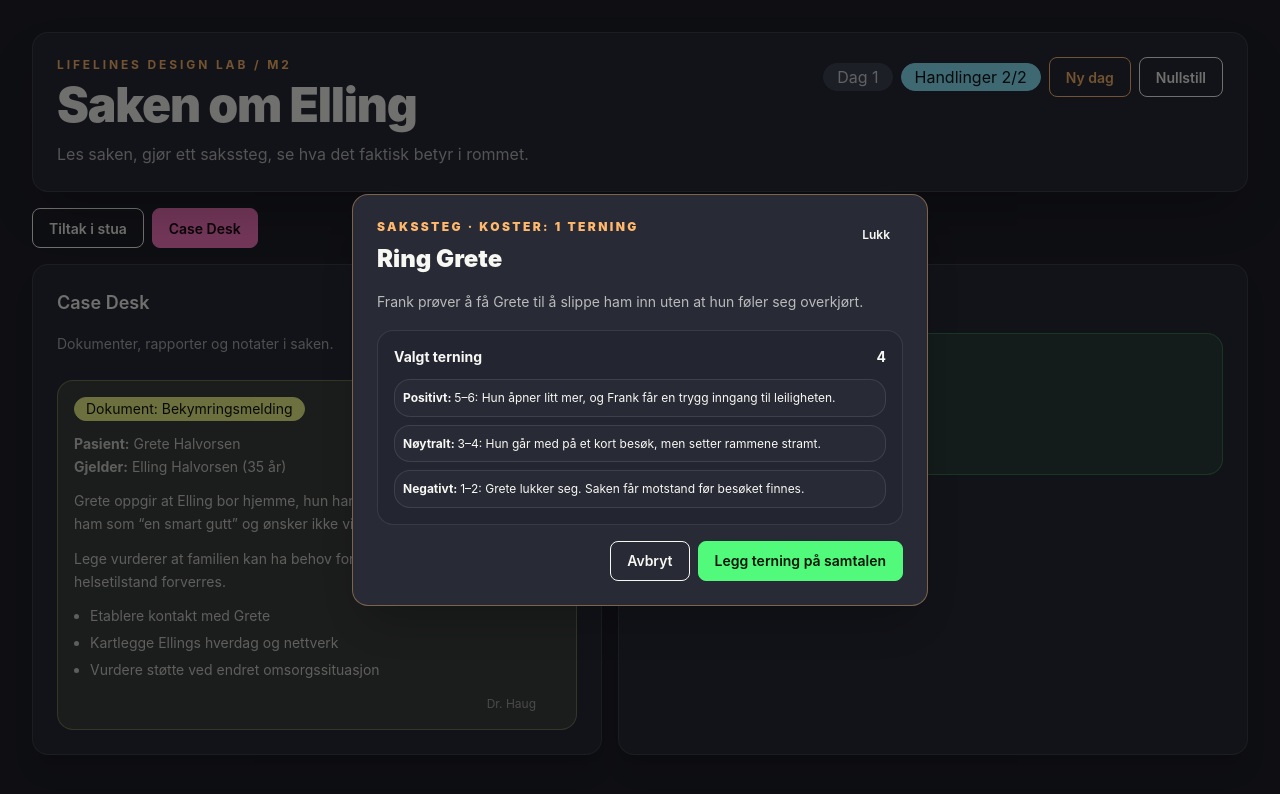
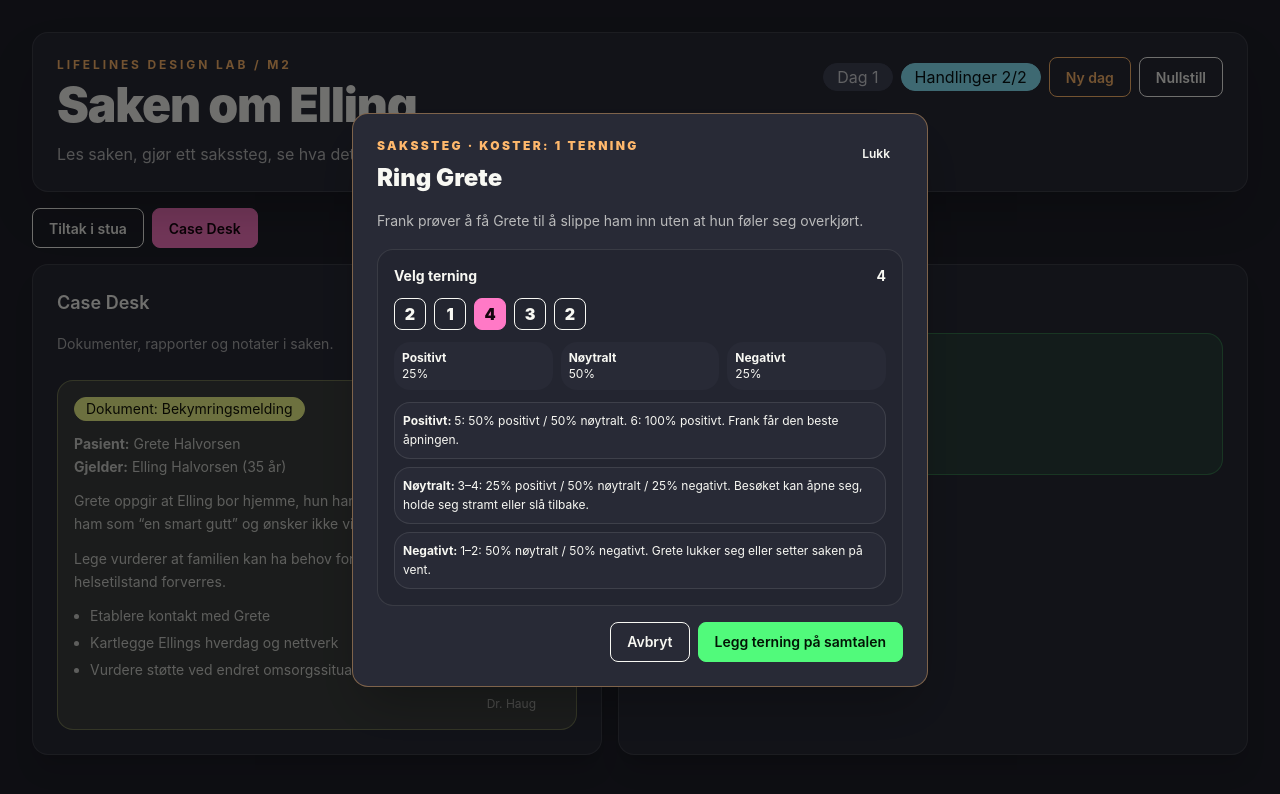
Before and after one commit to TerjeBallestad/lifelines-design-lab, a React (Vite) app: page / in a window 1280 px wide. Both pictures are taken after a click on the button "Ring Grete". Shown: the top 794 px of the page. Built offline with nearby package versions, Linux system fonts and the light colour scheme.

Commit message:
Fix clock dice odds and selection

```diff
--- a/src/components/PhonePracticeLab.tsx
+++ b/src/components/PhonePracticeLab.tsx
@@ -267,9 +267,10 @@ const actionDialogCopy: Record<
     body: 'Frank prøver å få Grete til å slippe ham inn uten at hun føler seg overkjørt.',
     confirmLabel: 'Legg terning på samtalen',
     bands: {
-      negative: '1–2: Grete lukker seg. Saken får motstand før besøket finnes.',
-      neutral: '3–4: Hun går med på et kort besøk, men setter rammene stramt.',
-      positive: '5–6: Hun åpner litt mer, og Frank får en trygg inngang til leiligheten.',
+      negative: '1–2: 50% nøytralt / 50% negativt. Grete lukker seg eller setter saken på vent.',
+      neutral:
+        '3–4: 25% positivt / 50% nøytralt / 25% negativt. Besøket kan åpne seg, holde seg stramt eller slå tilbake.',
+      positive: '5: 50% positivt / 50% nøytralt. 6: 100% positivt. Frank får den beste åpningen.',
     },
   },
   social_visit: {
@@ -277,9 +278,10 @@ const actionDialogCopy: Record<
     body: 'Frank bruker tid på å komme inn i rommet. Terningen avgjør temperaturen, ikke hva du observerer.',
     confirmLabel: 'Start besøket',
     bands: {
-      negative: '1–2: Anspent besøk. Grete styrer rommet hardt.',
-      neutral: '3–4: Rolig nok. Frank får ett godt holdepunkt.',
-      positive: '5–6: Noe løsner. Frank får ett holdepunkt uten å miste tillit.',
+      negative: '1–2: 50% nøytralt / 50% negativt. Grete styrer rommet eller besøket blir anspent.',
+      neutral:
+        '3–4: 25% positivt / 50% nøytralt / 25% negativt. Frank får et holdepunkt, men temperaturen kan bikke.',
+      positive: '5: 50% positivt / 50% nøytralt. 6: 100% positivt. Noe løsner uten å miste tillit.',
     },
   },
 };
@@ -294,6 +296,7 @@ const ActionResolutionDialog = observer(function ActionResolutionDialog({
   const store = useRootStore();
   const die = store.selectedDie;
   const copy = actionDialogCopy[kind];
+  const chances = die ? actionProbabilities(die.face) : undefined;
   const resolve = () => {
     if (kind === 'grete_call') store.resolveGreteCallWithSelectedDie();
     if (kind === 'social_visit') store.startSocialVisitWithSelectedDie();
@@ -318,12 +321,44 @@ const ActionResolutionDialog = observer(function ActionResolutionDialog({
           <p className="text-sm leading-relaxed text-base-content/70">{copy.body}</p>
           <div className="rounded-box border border-base-content/10 bg-base-200 p-4">
             <div className="flex items-center justify-between gap-3 text-sm font-bold">
-              <span>Valgt terning</span>
+              <span>Velg terning</span>
               <span>{die ? die.face : 'ingen ledig terning'}</span>
             </div>
+            <div className="mt-3 flex flex-wrap gap-2" aria-label="Velg terning for sakssteg">
+              {store.dicePool.map((item) => (
+                <button
+                  key={item.id}
+                  className={clsx(
+                    'btn btn-square btn-sm text-base font-black',
+                    item.used && 'btn-disabled opacity-35',
+                    !item.used && store.selectedDieId === item.id && 'btn-primary',
+                    !item.used && store.selectedDieId !== item.id && 'btn-outline',
+                  )}
+                  type="button"
+                  onClick={() => store.selectDie(item.id)}
+                  disabled={item.used}
+                  title={item.used ? 'Brukt i dag' : `Terning ${item.face}`}
+                >
+                  {item.face}
+                </button>
+              ))}
+            </div>
+            {chances ? (
+              <div className="mt-3 grid grid-cols-3 gap-2 text-xs">
+                {(['positive', 'neutral', 'negative'] as ActionOutcomeClass[]).map((kind) => (
+                  <div key={kind} className="rounded-box bg-base-100 p-2">
+                    <div className="font-bold">{actionOutcomeCopy[kind]}</div>
+                    <div>{pct(chances[kind])}</div>
+                  </div>
+                ))}
+              </div>
+            ) : null}
             <div className="mt-3 grid gap-2 text-xs leading-relaxed">
               {(['positive', 'neutral', 'negative'] as ActionOutcomeClass[]).map((kind) => (
-                <div key={kind} className="rounded-box border border-base-content/10 bg-base-100 p-2">
+                <div
+                  key={kind}
+                  className="rounded-box border border-base-content/10 bg-base-100 p-2"
+                >
                   <span className="font-bold">{actionOutcomeCopy[kind]}: </span>
                   {copy.bands[kind]}
                 </div>
@@ -433,7 +468,10 @@ const SocialVisitSurface = observer(function SocialVisitSurface() {
         </button>
       </Panel>
       {inspectionQuestion ? (
-        <ObservationDialog question={inspectionQuestion} onClose={() => setInspectionQuestion(null)} />
+        <ObservationDialog
+          question={inspectionQuestion}
+          onClose={() => setInspectionQuestion(null)}
+        />
       ) : null}
     </main>
   );
@@ -483,7 +521,12 @@ const ObservationDialog = observer(function ObservationDialog({
             <button className="btn btn-outline" type="button" onClick={onClose}>
               Ikke nå
             </button>
-            <button className="btn btn-success" type="button" onClick={observe} disabled={!canObserve}>
+            <button
+              className="btn btn-success"
+              type="button"
+              onClick={observe}
+              disabled={!canObserve}
+            >
               {alreadyObserved ? 'Observert' : 'Observér'}
             </button>
           </div>
--- a/src/content/actionCards.ts
+++ b/src/content/actionCards.ts
@@ -102,29 +102,19 @@ export function adjustedDie(face: DieFace, modifier: number): number {
 
 export function actionProbabilities(total: number): Record<ActionOutcomeClass, number> {
   if (total >= 6) return { positive: 1, neutral: 0, negative: 0 };
-  if (total >= 4) return { positive: 0.5, neutral: 0.5, negative: 0 };
-  if (total === 3) return { positive: 0.25, neutral: 0.5, negative: 0.25 };
+  if (total === 5) return { positive: 0.5, neutral: 0.5, negative: 0 };
+  if (total >= 3) return { positive: 0.25, neutral: 0.5, negative: 0.25 };
   return { positive: 0, neutral: 0.5, negative: 0.5 };
 }
 
 export function resolveActionOutcome(
-  cardId: ActionCardId,
   face: DieFace,
   modifier: number,
-  seed: number,
+  random: () => number = Math.random,
 ): ActionOutcomeClass {
   const probabilities = actionProbabilities(adjustedDie(face, modifier));
-  const roll = seededRoll(`${cardId}:${face}:${modifier}:${seed}`);
+  const roll = random();
   if (roll < probabilities.positive) return 'positive';
   if (roll < probabilities.positive + probabilities.neutral) return 'neutral';
   return 'negative';
 }
-
-function seededRoll(input: string): number {
-  let hash = 2166136261;
-  for (let index = 0; index < input.length; index += 1) {
-    hash ^= input.charCodeAt(index);
-    hash = Math.imul(hash, 16777619);
-  }
-  return (hash >>> 0) / 4294967296;
-}
--- a/src/stores/RootStore.tsx
+++ b/src/stores/RootStore.tsx
@@ -1,6 +1,11 @@
 import { createContext, useContext } from 'react';
 import { makeAutoObservable } from 'mobx';
-import { adjustedDie, getActionCard, resolveActionOutcome } from '../content/actionCards';
+import {
+  actionOutcomeCopy,
+  adjustedDie,
+  getActionCard,
+  resolveActionOutcome,
+} from '../content/actionCards';
 import {
   findFrankQuestion,
   frankQuestions,
@@ -37,6 +42,8 @@ const startingRoom: RoomState = {
 };
 
 export class RootStore {
+  readonly random: () => number;
+
   client: ClientState = {
     overskudd: 0.54,
     trust: 0.42,
@@ -70,8 +77,9 @@ export class RootStore {
   selectedActionCardId: ActionCardId = 'get_to_know_elling';
   selectedDeskEvidenceIds: string[] = [];
 
-  constructor() {
-    makeAutoObservable(this, {}, { autoBind: true });
+  constructor(random: () => number = Math.random) {
+    this.random = random;
+    makeAutoObservable(this, { random: false }, { autoBind: true });
   }
 
   toggleSupport(id: SupportModeId): void {
@@ -119,31 +127,45 @@ export class RootStore {
     if (this.firstContactReportVisible) return;
     const die = this.selectedDie;
     if (!die) return;
+    const outcomeClass = resolveActionOutcome(die.face, 0, this.random);
 
     this.setApproach('grete_primes_first');
     die.used = true;
-    this.client.trust = Math.min(1, this.client.trust + (die.face >= 5 ? 0.08 : 0.04));
-    this.room.lastFriction = die.face <= 2 ? 'Grete still carries the doorway' : 'setup changed';
+    this.client.trust = Math.min(
+      1,
+      this.client.trust + this.trustDeltaForActionOutcome(outcomeClass),
+    );
+    this.room.lastFriction =
+      outcomeClass === 'negative' ? 'Grete still carries the doorway' : 'setup changed';
     this.firstContactReportVisible = true;
     this.socialVisitScheduled = true;
     this.labMode = 'desk';
     this.caseLog = [
       ...this.caseLog,
-      `Dag ${this.day}: Ring Grete med terning ${die.face}. Hun går med på et kort sosialt besøk.`,
+      `Dag ${this.day}: Ring Grete med terning ${die.face} ga ${actionOutcomeCopy[outcomeClass].toLowerCase()}. Hun går med på et kort sosialt besøk.`,
     ];
     this.selectedDieId = this.dicePool.find((item) => !item.used)?.id ?? this.selectedDieId;
   }
 
   startSocialVisitWithSelectedDie(): void {
-    if (!this.socialVisitScheduled || this.socialVisitReportVisible || this.labMode === 'social_visit') return;
+    if (
+      !this.socialVisitScheduled ||
+      this.socialVisitReportVisible ||
+      this.labMode === 'social_visit'
+    )
+      return;
     const die = this.selectedDie;
     if (!die) return;
+    const outcomeClass = resolveActionOutcome(die.face, 0, this.random);
 
     die.used = true;
-    this.room.lastFriction = die.face <= 2 ? 'Grete still carries the doorway' : 'coffee visit without documents';
+    this.room.lastFriction =
+      outcomeClass === 'negative'
+        ? 'Grete still carries the doorway'
+        : 'coffee visit without documents';
     this.caseLog = [
       ...this.caseLog,
-      `Dag ${this.day}: Sosialt besøk med terning ${die.face}. Frank får ett blikk i leiligheten.`,
+      `Dag ${this.day}: Sosialt besøk med terning ${die.face} ga ${actionOutcomeCopy[outcomeClass].toLowerCase()}. Frank får ett blikk i leiligheten.`,
     ];
     this.selectedDieId = this.dicePool.find((item) => !item.used)?.id ?? this.selectedDieId;
     this.labMode = 'social_visit';
@@ -177,12 +199,7 @@ export class RootStore {
     const outcomeClass =
       cardId === 'phone_first_step'
         ? this.resolvePhoneActionViaRoom(die.face)
-        : resolveActionOutcome(
-            cardId,
-            die.face,
-            card.modifier,
-            this.day + this.actionResults.length,
-          );
+        : resolveActionOutcome(die.face, card.modifier, this.random);
     const outcome = card.outcomes[outcomeClass];
 
     die.used = true;
@@ -388,6 +405,12 @@ export class RootStore {
     return result.outcomeClass;
   }
 
+  private trustDeltaForActionOutcome(outcomeClass: ActionCardResult['outcomeClass']): number {
+    if (outcomeClass === 'positive') return 0.08;
+    if (outcomeClass === 'neutral') return 0.04;
+    return 0;
+  }
+
   reset(): void {
     this.client = { overskudd: 0.54, trust: 0.42, phoneMastery: 0.18, ellingState: 'prickly' };
     this.selectedApproachId = 'none';
```
Also changed, not shown: 1 other file (tests, documents, lock files or other folders).
